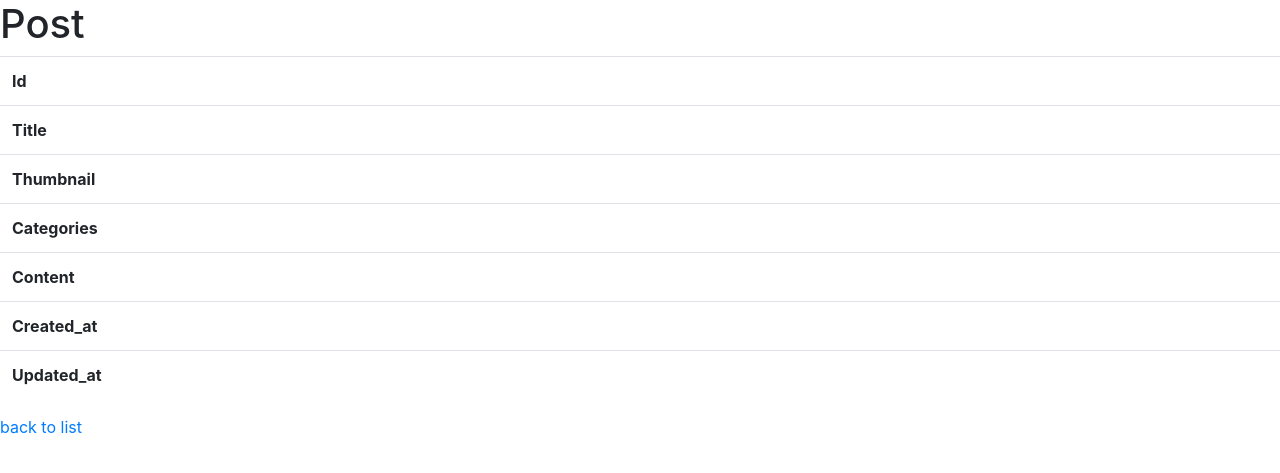
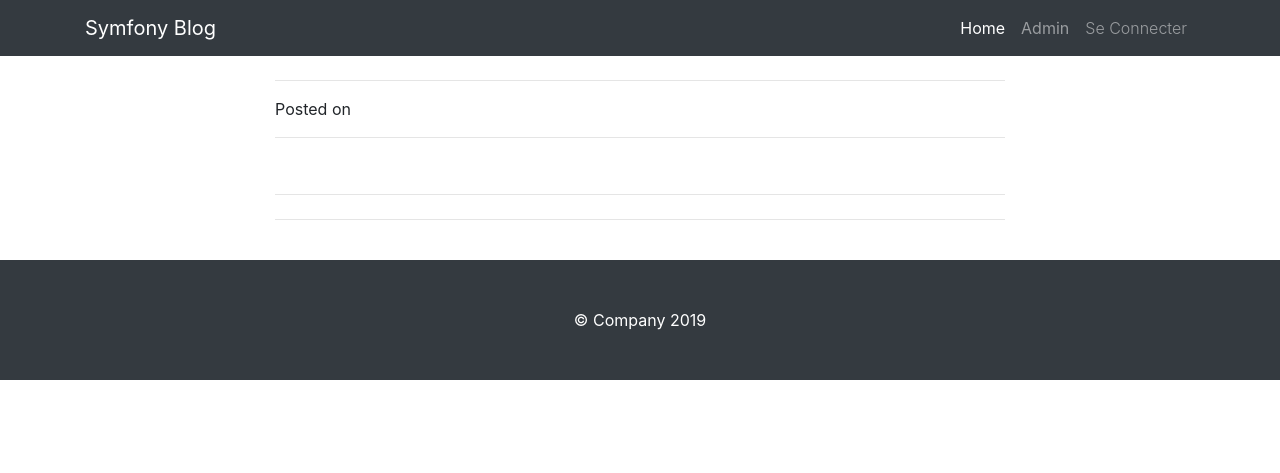
Before and after one commit to ClementCastel/SymfonyBlog, a Symfony app: template blog/templates/post.html.twig in a window 1280 px wide. Shown: the top 473 px of the page. Run offline with Twig, Linux system fonts and the light colour scheme; the template is opened without the code that fills it, so the values that code supplies are empty; some libraries are stand-ins or nearby versions.

Commit message:
D5 : Post integration + forms integration

```diff
--- a/blog/templates/category/_form.html.twig
+++ b/blog/templates/category/_form.html.twig
@@ -1,4 +1,4 @@
 {{ form_start(form) }}
     {{ form_widget(form) }}
-    <button class="btn">{{ button_label|default('Save') }}</button>
+    <button class="btn btn-primary">{{ button_label|default('Save') }}</button>
 {{ form_end(form) }}
--- a/blog/templates/post.html.twig
+++ b/blog/templates/post.html.twig
@@ -1,50 +1,74 @@
 {% extends 'base.html.twig' %}
 
-{% block title %}Post{% endblock %}
+{% block title %}
+
+    {{ post.title }}
+
+{% endblock %}
 
 {% block body %}
-    <h1>Post</h1>
 
-    <table class="table">
-        <tbody>
-            <tr>
-                <th>Id</th>
-                <td>{{ post.id }}</td>
-            </tr>
-            <tr>
-                <th>Title</th>
-                <td>{{ post.title }}</td>
-            </tr>
-            <tr>
-                <th>Thumbnail</th>
-                {% if post.filename %}
+    {{ include('_navbar.html.twig') }}
+<div style="margin-top: 3.5rem;"></div>
 
-                    <td><img src="{{ vich_uploader_asset(post, 'imageFile') | imagine_filter('thumb') }}" style="width: auto; height: 80px;" alt="" /></td>
+  <div class="container">
 
-                {% else %}
+    <div class="row mb-4">
 
-                    <td></td>
+      <!-- Post Content Column -->
+      <div class="col-lg-8" style="
+    margin-left: auto;
+    margin-right: auto;
+">
 
-                {% endif %}
-            </tr>
-            <tr>
-                <th>Categories</th>
-                <td>{% for category in post.categories %} {{ category.name }}, {% endfor %}</td>
-            </tr>
-            <tr>
-                <th>Content</th>
-                <td>{{ post.content }}</td>
-            </tr>
-            <tr>
-                <th>Created_at</th>
-                <td>{{ post.createdAt ? post.createdAt|date('Y-m-d H:i:s') : '' }}</td>
-            </tr>
-            <tr>
-                <th>Updated_at</th>
-                <td>{{ post.updatedAt ? post.updatedAt|date('Y-m-d H:i:s') : '' }}</td>
-            </tr>
-        </tbody>
-    </table>
+        <!-- Title -->
+        <h1 class="mt-4">{{ post.title }}</h1>
 
-    <a href="{{ path('post.index') }}">back to list</a>
+        <hr>
+
+        <!-- Date/Time -->
+        <p>Posted on {{ post.updatedAt ? post.updatedAt|date('Y-m-d H:i:s') : '' }}</p>
+
+        <hr>
+
+        <!-- Preview Image -->
+        <div class="text-center">
+          {% if post.filename %}
+
+            <img class="img-fluid rounded mx-auto" style="width: 600px; height: auto;" src="{{ vich_uploader_asset(post, 'imageFile') | imagine_filter('head')}}" alt="">
+
+          {% else %}
+
+            <img class="img-fluid rounded" src="https://via.placeholder.com/600x340" alt="">
+
+          {% endif %}
+        </div>
+
+
+
+        <hr>
+
+        <!-- Post Content -->
+        <p style="text-indent: 2em;" class="mt-4 mb-4">
+          {{ post.content }}
+        </p>
+
+        <hr>
+
+
+      </div>
+    </div>
+    <!-- /.row -->
+
+  </div>
+  <!-- /.container -->
+
+  <!-- Footer -->
+  <footer class="py-5 bg-dark">
+    <div class="container">
+      <p class="m-0 text-center text-white">© Company 2019</p>
+    </div>
+    <!-- /.container -->
+  </footer>
+
 {% endblock %}
--- a/blog/templates/post/_form.html.twig
+++ b/blog/templates/post/_form.html.twig
@@ -1,4 +1,4 @@
 {{ form_start(form) }}
     {{ form_widget(form) }}
-    <button class="btn">{{ button_label|default('Save') }}</button>
+    <button class="btn btn-primary">{{ button_label|default('Save') }}</button>
 {{ form_end(form) }}
```
Also changed, not shown: blog/templates/category/edit.html.twig (+10 -4 lines), blog/templates/category/new.html.twig (+8 -3 lines), blog/templates/post/edit.html.twig (+27 -4 lines), blog/templates/post/new.html.twig (+24 -3 lines), front-end/post.html (deleted, +0 -125 lines), blog/public/images/posts/5d3d9bc0d3372941463144.jpg (added), 3 other files.
